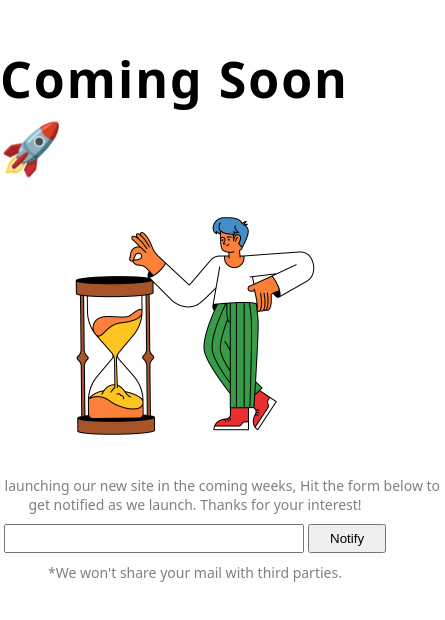
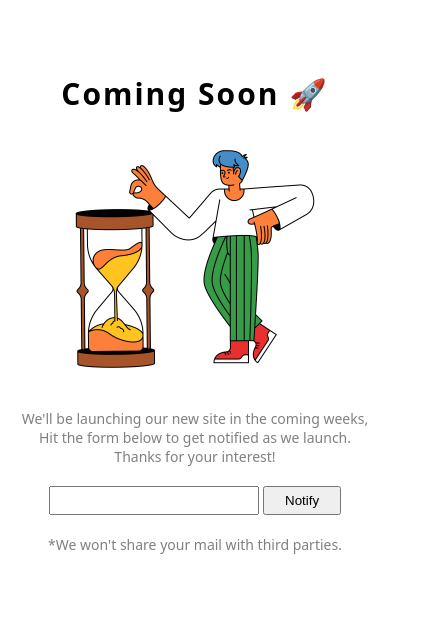
Before and after one commit to sohamkadam9/01_portfolio, a plain HTML site: page index.html in a window 390 px wide. Shown: the part 104-724 px from the top of the page, 445 px wide, since content can reach past the window. Drawn offline with Linux system fonts and the light colour scheme.

Commit message:
mobile responsive

```diff
--- a/scss/main.scss
+++ b/scss/main.scss
@@ -29,7 +29,7 @@ body {
 		text-align: center;
 		font-size: 14px;
 		color: grey;
-		margin: 10px 0px;
+		margin: 10px 1px;
 	}
 
 	.img-container {
@@ -61,3 +61,22 @@ body {
 		}
 	}
 }
+
+@media (max-width: 600px) {
+	.main-container {
+		.heading {
+			font-size: 30px !important;
+		}
+
+		.para {
+			width: 350px;
+		}
+
+		form {
+			padding: 10px 10px;
+			input {
+				width: 210px !important;
+			}
+		}
+	}
+}
```
Also changed, not shown: Styles/main.css, 1 other file.
